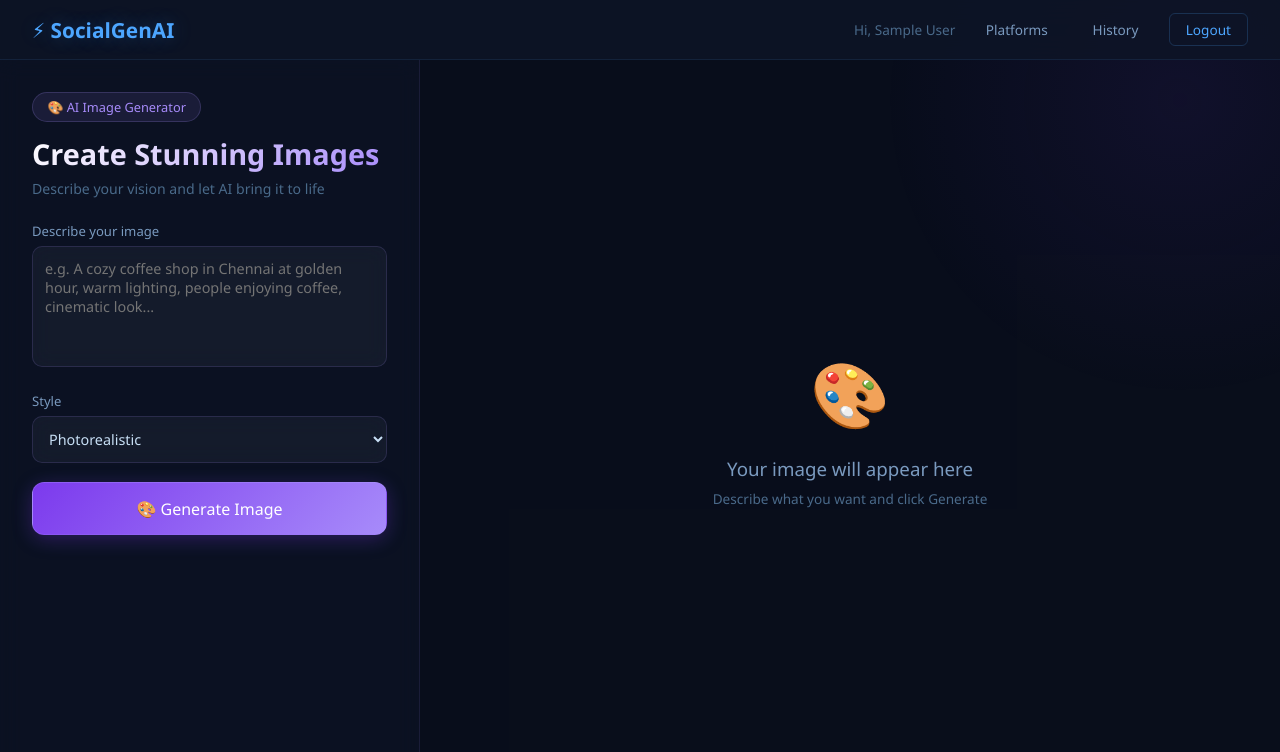
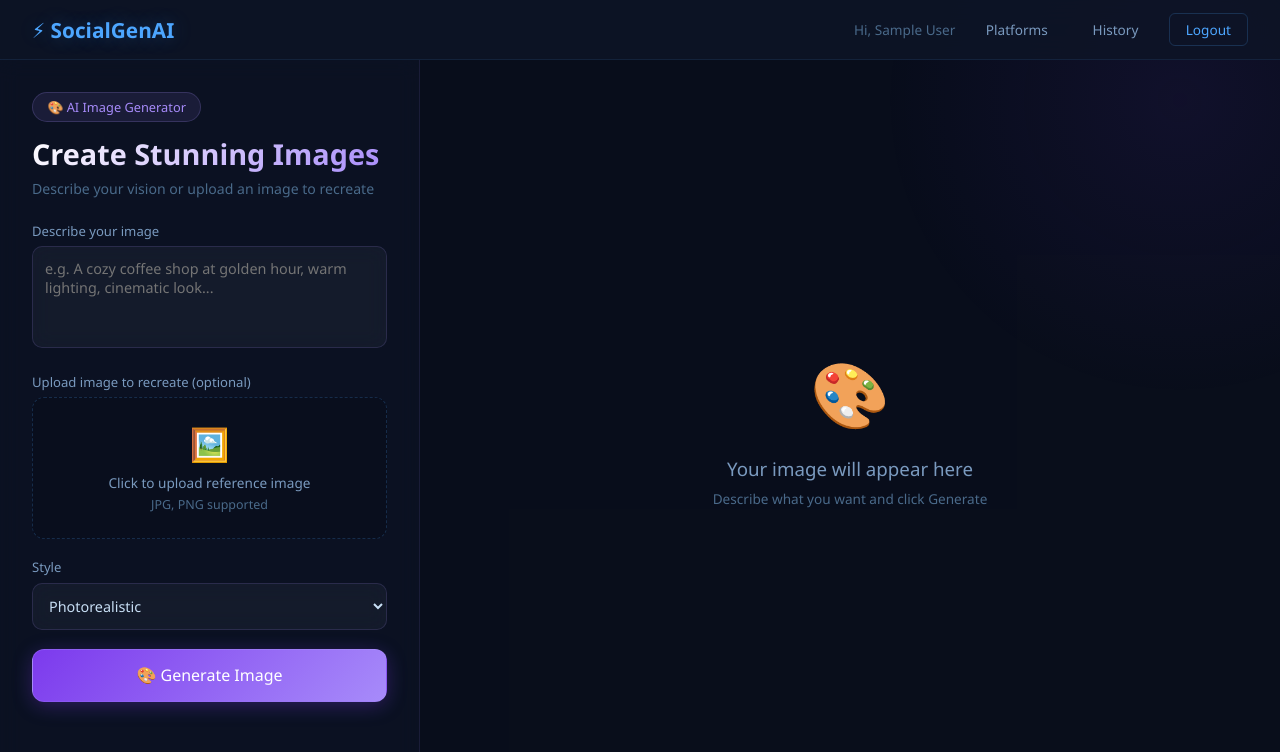
Before and after one commit to HARISHBABU-S385/SocialGenAI, a React (Create React App) app in the folder client/client/: page /imagegenerate in a window 1280 px wide. Shown: the top 752 px of the page. Built offline with nearby package versions, Linux system fonts and the light colour scheme; sample sign-in values are in the browser's storage.

Commit message:
Add image upload recreate feature

```diff
--- a/client/client/src/pages/ImageGen.css
+++ b/client/client/src/pages/ImageGen.css
@@ -262,3 +262,29 @@
   .imagegen-container { grid-template-columns: 1fr; height: auto; }
   .ai-image-card { grid-column: span 1; }
 }
+.ig-upload-area {
+  border: 1px dashed rgba(77,166,255,0.2);
+  border-radius: 12px;
+  padding: 1.5rem;
+  text-align: center;
+  cursor: pointer;
+  transition: all 0.3s;
+  min-height: 120px;
+  display: flex;
+  align-items: center;
+  justify-content: center;
+  background: rgba(8,13,26,0.5);
+}
+
+.ig-upload-area:hover { border-color: rgba(77,166,255,0.4); }
+
+.ig-upload-placeholder span { font-size: 2rem; display: block; margin-bottom: 0.5rem; }
+.ig-upload-placeholder p { color: #7a9abf; font-size: 0.85rem; }
+.ig-upload-placeholder small { color: #4a6a8a; font-size: 0.78rem; }
+
+.ig-upload-preview { position: relative; width: 100%; }
+.ig-ref-image { width: 100%; max-height: 150px; object-fit: cover; border-radius: 8px; }
+.ig-remove-btn { margin-top: 0.5rem; background: rgba(255,71,87,0.1); border: 1px solid rgba(255,71,87,0.3); color: #ff6b7a; padding: 0.3rem 0.8rem; border-radius: 6px; cursor: pointer; font-size: 0.8rem; }
+
+.ig-compare { display: grid; grid-template-columns: 1fr 1fr; gap: 1rem; margin-bottom: 1rem; }
+.ig-compare-label { color: #4a6a8a; font-size: 0.82rem; text-align: center; margin-bottom: 0.5rem; }
--- a/client/client/src/pages/ImageGen.js
+++ b/client/client/src/pages/ImageGen.js
@@ -1,9 +1,8 @@
 import React, { useState } from 'react';
 import { useNavigate } from 'react-router-dom';
-import { generateImage } from '../services/api';
 import { useAuth } from '../context/AuthContext';
+import PageTransition from '../components/PageTransition';
 import './ImageGen.css';
-import PageTransition from '../components/PageTransition';
 
 const ImageGenerate = () => {
   const { user, logout } = useAuth();
@@ -13,20 +12,42 @@ const ImageGenerate = () => {
   const [loading, setLoading] = useState(false);
   const [error, setError] = useState('');
   const [generatedImage, setGeneratedImage] = useState(null);
+  const [refPreview, setRefPreview] = useState(null);
+  const [saved, setSaved] = useState(false);
 
   const handleGenerate = async (e) => {
     e.preventDefault();
     setLoading(true);
     setError('');
     setGeneratedImage(null);
+    setSaved(false);
     try {
-      const fullPrompt = `${prompt}, ${style} style, high quality, professional, social media ready`;
-      const res = await generateImage({ prompt: fullPrompt });
-      setGeneratedImage(res.data.image);
+      let finalPrompt = prompt;
+      if (refPreview) {
+        finalPrompt = `recreate this image style: ${prompt}, same composition and mood`;
+      }
+      finalPrompt += `, ${style} style, ultra realistic, high quality, professional, no watermark, no text`;
+      const encodedPrompt = encodeURIComponent(finalPrompt);
+      const imageUrl = `https://image.pollinations.ai/prompt/${encodedPrompt}?width=1024&height=1024&nologo=true&seed=${Date.now()}`;
+      setGeneratedImage(imageUrl);
     } catch (err) {
       setError('Image generation failed. Please try again.');
     }
     setLoading(false);
+  };
+
+  const handleSave = async () => {
+    try {
+      const token = localStorage.getItem('token');
+      await fetch('https://socialgenai-backend.onrender.com/api/imagegenerate/save', {
+        method: 'POST',
+        headers: { 'Content-Type': 'application/json', Authorization: `Bearer ${token}` },
+        body: JSON.stringify({ imageUrl: generatedImage, prompt })
+      });
+      setSaved(true);
+    } catch (err) {
+      setError('Save failed.');
+    }
   };
 
   return (
@@ -46,17 +67,54 @@ const ImageGenerate = () => {
           <div className="imagegen-left">
             <div className="ig-badge">🎨 AI Image Generator</div>
             <h1 className="ig-title">Create Stunning Images</h1>
-          <p className="ig-subtitle">Describe your vision and let AI bring it to life</p>
+            <p className="ig-subtitle">Describe your vision or upload an image to recreate</p>
 
             <form onSubmit={handleGenerate} className="ig-form">
               <div className="ig-form-group">
                 <label>Describe your image</label>
                 <textarea
-                placeholder="e.g. A cozy coffee shop in Chennai at golden hour, warm lighting, people enjoying coffee, cinematic look..."
+                  placeholder="e.g. A cozy coffee shop at golden hour, warm lighting, cinematic look..."
                   value={prompt}
                   onChange={(e) => setPrompt(e.target.value)}
-                rows={5}
+                  rows={4}
                   required
+                />
+              </div>
+
+              <div className="ig-form-group">
+                <label>Upload image to recreate (optional)</label>
+                <div
+                  className="ig-upload-area"
+                  onClick={() => document.getElementById('refImg').click()}
+                >
+                  {refPreview ? (
+                    <div className="ig-upload-preview">
+                      <img src={refPreview} alt="Reference" className="ig-ref-image" />
+                      <button
+                        type="button"
+                        className="ig-remove-btn"
+                        onClick={(e) => { e.stopPropagation(); setRefPreview(null); }}
+                      >
+                        ✕ Remove
+                      </button>
+                    </div>
+                  ) : (
+                    <div className="ig-upload-placeholder">
+                      <span>🖼️</span>
+                      <p>Click to upload reference image</p>
+                      <small>JPG, PNG supported</small>
+                    </div>
+                  )}
+                </div>
+                <input
+                  id="refImg"
+                  type="file"
+                  accept="image/*"
+                  onChange={(e) => {
+                    const file = e.target.files[0];
+                    if (file) setRefPreview(URL.createObjectURL(file));
+                  }}
+                  style={{ display: 'none' }}
                 />
               </div>
 
@@ -99,13 +157,30 @@ const ImageGenerate = () => {
 
             {generatedImage && (
               <div className="ig-result">
+                {refPreview && (
+                  <div className="ig-compare">
+                    <div>
+                      <p className="ig-compare-label">📷 Original</p>
+                      <img src={refPreview} alt="Original" className="ig-image" />
+                    </div>
+                    <div>
+                      <p className="ig-compare-label">✨ AI Recreated</p>
                       <img src={generatedImage} alt="AI Generated" className="ig-image" />
+                    </div>
+                  </div>
+                )}
+                {!refPreview && (
+                  <img src={generatedImage} alt="AI Generated" className="ig-image" />
+                )}
                 <div className="ig-result-actions">
                   <a href={generatedImage} download="socialgenai-image.png" className="ig-btn primary">
                     ⬇️ Download
                   </a>
-                <button className="ig-btn" onClick={() => setGeneratedImage(null)}>
-                  🔄 Generate New
+                  <button className="ig-btn" onClick={handleSave} disabled={saved}>
+                    {saved ? '✅ Saved' : '💾 Save'}
+                  </button>
+                  <button className="ig-btn" onClick={() => { setGeneratedImage(null); setRefPreview(null); setSaved(false); }}>
+                    🔄 New
                   </button>
                 </div>
               </div>
```
Lines whose indentation alone changed are shown as unchanged.
